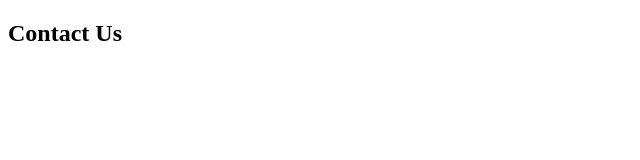
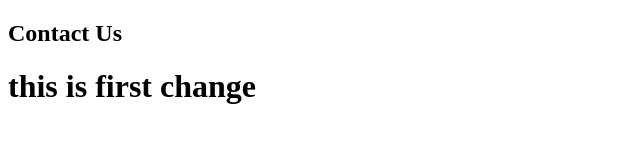
Before and after one commit to abhi8693/test, a plain HTML site: page contact-us.html in a window 1280 px wide. Shown: the whole page, without its empty margins (0-640 px from the left). Drawn offline with Linux system fonts and the light colour scheme.

Commit message:
first commit

```diff
--- a/contact-us.html
+++ b/contact-us.html
@@ -7,5 +7,6 @@
 </head>
 <body>
     <h2>Contact Us</h2>
+    <h1>this is first change</h1>
 </body>
 </html>
```
Also changed, not shown: index.html (+2 -0 lines), style.css (added).
